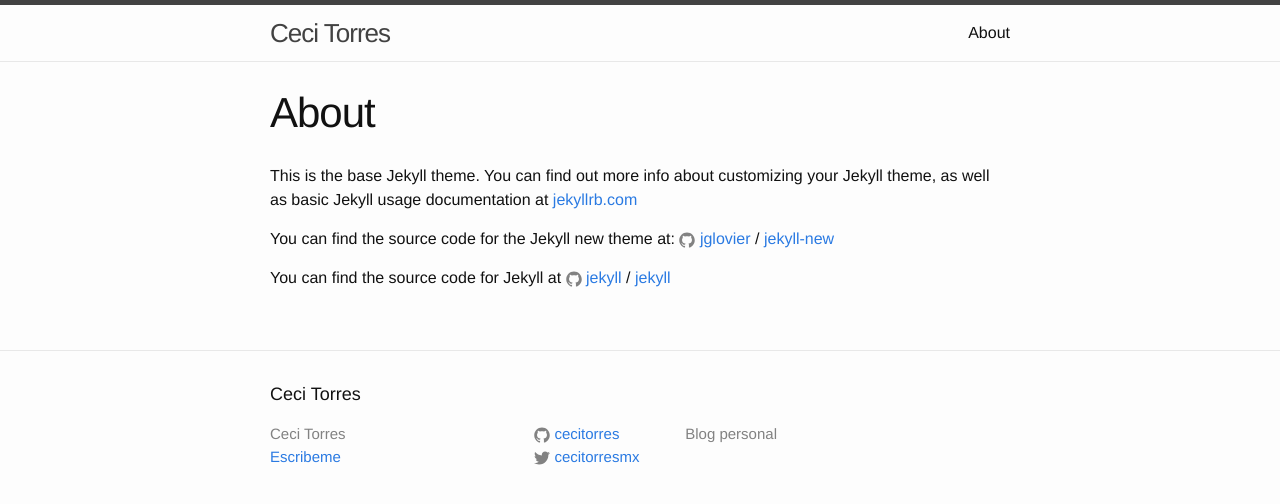
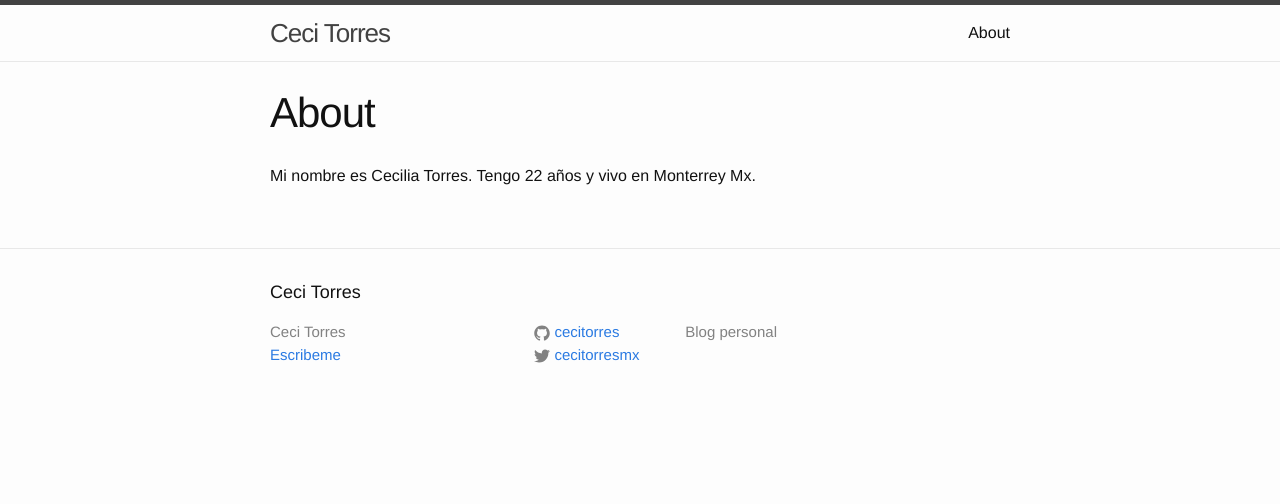
Before and after one commit to cecitorres/jekyll, a Jekyll site: the page built from about.md, in a window 1280 px wide. Shown: the top 504 px of the page. Built offline with Jekyll 4.4.1, drawn with Linux system fonts in a browser that asks for light colours.

Commit message:
Prueba en about

```diff
--- a/about.md
+++ b/about.md
@@ -4,12 +4,4 @@
 permalink: /about/
 ---
 
-This is the base Jekyll theme. You can find out more info about customizing your Jekyll theme, as well as basic Jekyll usage documentation at [jekyllrb.com](http://jekyllrb.com/)
-
-You can find the source code for the Jekyll new theme at:
-{% include icon-github.html username="jglovier" %} /
-[jekyll-new](https://github.com/jglovier/jekyll-new)
-
-You can find the source code for Jekyll at
-{% include icon-github.html username="jekyll" %} /
-[jekyll](https://github.com/jekyll/jekyll)
+Mi nombre es Cecilia Torres. Tengo 22 años y vivo en Monterrey Mx.
```
